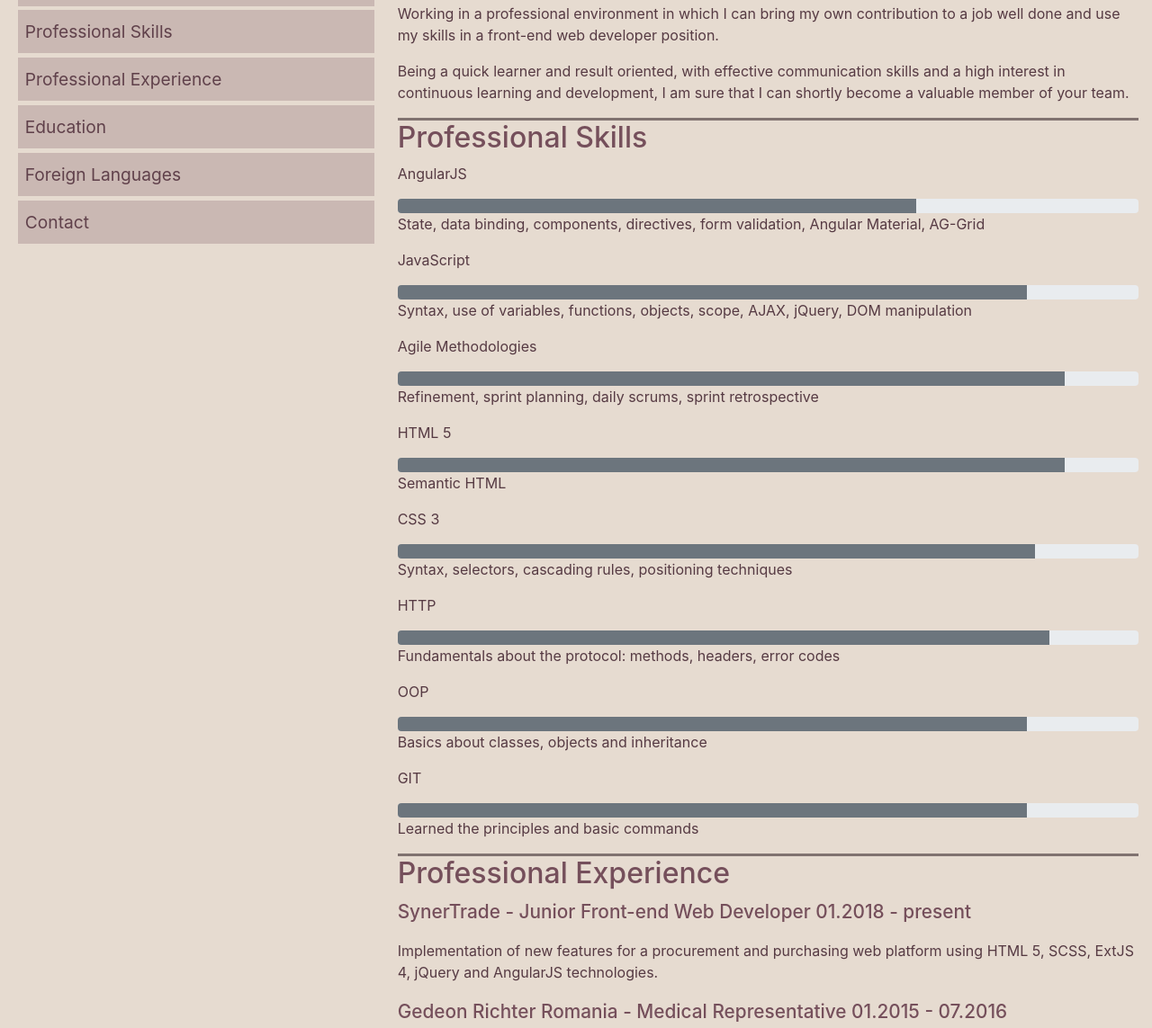
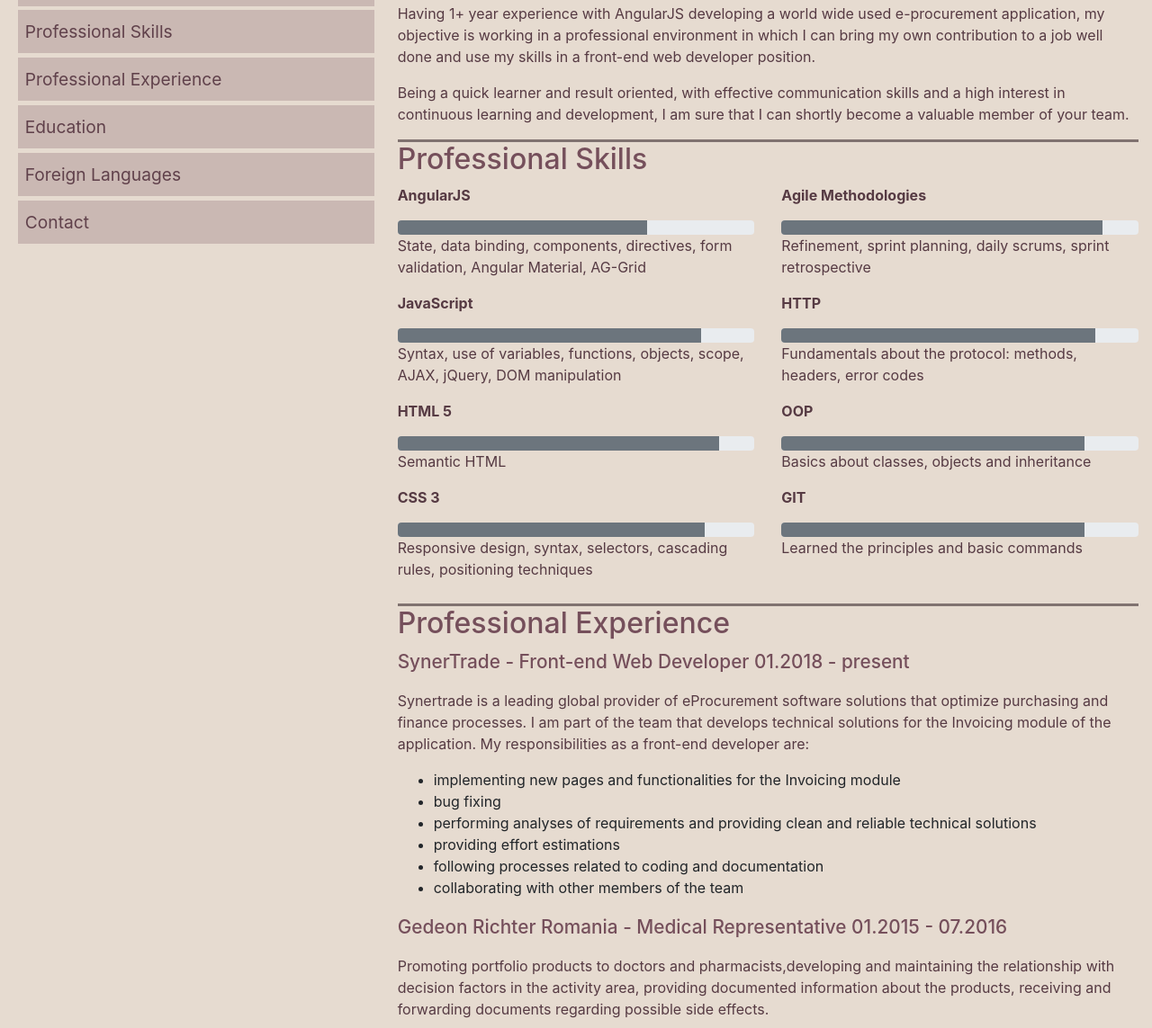
Before and after one commit to DianaAgata/proiecte, a plain HTML site: page online-cv/online_cv.html in a window 1280 px wide. Shown: the part 491-1634 px from the top of the page at 90% size. Drawn offline with nearby package versions, Linux system fonts and the light colour scheme; a script that the page names is missing.

Commit message:
A few details regarding experience

```diff
--- a/online-cv/online_cv.html
+++ b/online-cv/online_cv.html
@@ -65,7 +65,10 @@
                 <section id="objective">
                     <h2>Professional Objective</h2>
                     <p>
-                        Working in a professional environment in which I can bring my own contribution to a job well
+                        Having 1+ year experience with AngularJS developing a world wide used e-procurement
+                        application,
+                        my objective is working in a professional environment in which I can bring my own
+                        contribution to a job well
                         done and use my skills in a front-end web developer position.
                     </p>
                     <p>
@@ -78,71 +81,97 @@
 
                 <section id="skills">
                     <h2>Professional Skills</h2>
-
-                    <p>AngularJS</p>
+                    <div class="row">
+                        <div class="col-sm-6">
+                            <p class="skill">AngularJS</p>
                             <div class="progress">
-                        <div class="progress-bar bg-secondary" role="progressbar" style="width: 70%" aria-valuenow="97"
-                            aria-valuemin="0" aria-valuemax="100"></div>
+                                <div class="progress-bar bg-secondary" role="progressbar" style="width: 70%"
+                                    aria-valuenow="97" aria-valuemin="0" aria-valuemax="100"></div>
                             </div>
                             <p>State, data binding, components, directives, form validation, Angular Material, AG-Grid</p>
 
-                    <p>JavaScript</p>
+                            <p class="skill">JavaScript</p>
                             <div class="progress">
-                        <div class="progress-bar bg-secondary" role="progressbar" style="width: 85%" aria-valuenow="96"
-                            aria-valuemin="0" aria-valuemax="100"></div>
+                                <div class="progress-bar bg-secondary" role="progressbar" style="width: 85%"
+                                    aria-valuenow="96" aria-valuemin="0" aria-valuemax="100"></div>
                             </div>
                             <p>Syntax, use of variables, functions, objects, scope, AJAX, jQuery, DOM manipulation</p>
 
-                    <p>Agile Methodologies</p>
+                            <p class="skill">HTML 5</p>
                             <div class="progress">
-                        <div class="progress-bar bg-secondary" role="progressbar" style="width: 90%" aria-valuenow="96"
-                            aria-valuemin="0" aria-valuemax="100"></div>
+                                <div class="progress-bar bg-secondary" role="progressbar" style="width: 90%"
+                                    aria-valuenow="97" aria-valuemin="0" aria-valuemax="100"></div>
+                            </div>
+                            <p>Semantic HTML</p>
+
+                            <p class="skill">CSS 3</p>
+                            <div class="progress">
+                                <div class="progress-bar bg-secondary" role="progressbar" style="width: 86%"
+                                    aria-valuenow="94" aria-valuemin="0" aria-valuemax="100"></div>
+                            </div>
+                            <p>Responsive design, syntax, selectors, cascading rules, positioning techniques</p>
+
+                        </div>
+
+                        <div class="col-sm-6">
+                            <p class="skill">Agile Methodologies</p>
+                            <div class="progress">
+                                <div class="progress-bar bg-secondary" role="progressbar" style="width: 90%"
+                                    aria-valuenow="96" aria-valuemin="0" aria-valuemax="100"></div>
                             </div>
                             <p>Refinement, sprint planning, daily scrums, sprint retrospective</p>
 
-                    <p>HTML 5</p>
+                            <p class="skill">HTTP</p>
                             <div class="progress">
-                        <div class="progress-bar bg-secondary" role="progressbar" style="width: 90%" aria-valuenow="97"
-                            aria-valuemin="0" aria-valuemax="100"></div>
-                    </div>
-                    <p>Semantic HTML</p>
-
-                    <p>CSS 3</p>
-                    <div class="progress">
-                        <div class="progress-bar bg-secondary" role="progressbar" style="width: 86%" aria-valuenow="94"
-                            aria-valuemin="0" aria-valuemax="100"></div>
-                    </div>
-                    <p>Syntax, selectors, cascading rules, positioning techniques</p>
-
-                    <p>HTTP</p>
-                    <div class="progress">
-                        <div class="progress-bar bg-secondary" role="progressbar" style="width: 88%" aria-valuenow="88"
-                            aria-valuemin="0" aria-valuemax="100"></div>
+                                <div class="progress-bar bg-secondary" role="progressbar" style="width: 88%"
+                                    aria-valuenow="88" aria-valuemin="0" aria-valuemax="100"></div>
                             </div>
                             <p>Fundamentals about the protocol: methods, headers, error codes</p>
 
-                    <p>OOP</p>
+                            <p class="skill">OOP</p>
                             <div class="progress">
-                        <div class="progress-bar bg-secondary" role="progressbar" style="width: 85%" aria-valuenow="85"
-                            aria-valuemin="0" aria-valuemax="100"></div>
+                                <div class="progress-bar bg-secondary" role="progressbar" style="width: 85%"
+                                    aria-valuenow="85" aria-valuemin="0" aria-valuemax="100"></div>
                             </div>
                             <p>Basics about classes, objects and inheritance</p>
 
-                    <p>GIT</p>
+                            <p class="skill">GIT</p>
                             <div class="progress">
-                        <div class="progress-bar bg-secondary" role="progressbar" style="width: 85%" aria-valuenow="85"
-                            aria-valuemin="0" aria-valuemax="100"></div>
+                                <div class="progress-bar bg-secondary" role="progressbar" style="width: 85%"
+                                    aria-valuenow="85" aria-valuemin="0" aria-valuemax="100"></div>
                             </div>
                             <p>Learned the principles and basic commands</p>
+                        </div>
+                    </div>
+
+
+
+
+
 
                 </section>
 
                 <section id="experience">
                     <h2>Professional Experience</h2>
-                    <p class="title">SynerTrade - Junior Front-end Web Developer 01.2018 - present</p>
-                    <p>Implementation of new features for a procurement and purchasing web platform using HTML 5, SCSS,
-                        ExtJS
-                        4, jQuery and AngularJS technologies.</p>
+                    <p class="title">SynerTrade - Front-end Web Developer 01.2018 - present</p>
+                    <p>Synertrade is a leading global provider of eProcurement software solutions that optimize
+                        purchasing and finance processes.
+
+                        I am part of the team that develops technical solutions for the Invoicing module of the
+                        application.
+
+                        My responsibilities as a front-end developer are:
+                        <ul>
+                            <li>implementing new pages and functionalities for the Invoicing module</li>
+                            <li>bug fixing</li>
+                            <li>performing analyses of requirements and providing clean and reliable technical
+                                solutions</li>
+                            <li>providing effort estimations</li>
+                            <li>following processes related to coding and documentation</li>
+                            <li>collaborating with other members of the team</li>
+                        </ul>
+
+                    </p>
 
                     <p class="title">Gedeon Richter Romania - Medical Representative 01.2015 - 07.2016</p>
                     <p>Promoting portfolio products to doctors and pharmacists,developing and maintaining the
@@ -206,12 +235,11 @@
             </main>
         </div>
 
-
         <footer class="row footer" id="footer">
             <p class="col">Phone Number :</br> +40 767 292 644</p>
-            <p class="col">Email : dyaneddd@yahoo.com , dya.leonte@gmail.com</p>
+            <p class="col">Email : dyaneddd@yahoo.com </br> dya.leonte@gmail.com</p>
             <div class="col">
-                <a class="col" href="https://www.linkedin.com/in/diana-agata-leonte-894450b7/" target="_blank">LinkedIn
+                <a class="col" href="https://www.linkedin.com/in/diana-agata-leonte/" target="_blank">LinkedIn
                     profile</a>
                 <p>Location : Brasov</p>
             </div>
--- a/online-cv/style.css
+++ b/online-cv/style.css
@@ -31,7 +31,7 @@ img {
 }
 
 .footer a, .footer p {
-    color: rgb(35, 28, 31);
+    color: #F9E0D9;
     font-weight: 500;
     font-size: 1.2rem;
 }
@@ -52,6 +52,7 @@ img {
     min-height: 380px;
     margin: 0 auto;
     padding: 2rem;
+    padding-top: 4rem;
     text-align: center;
 }
 
@@ -85,6 +86,10 @@ section {
     margin-bottom: 10px;
 }
 
+.skill{
+    font-weight: 700;
+}
+
 aside ul{
     list-style-type:none;
     padding-left: 0;
```
Also changed, not shown: online-cv/index.html (+7 -3 lines). Lines whose indentation alone changed are shown as unchanged.
